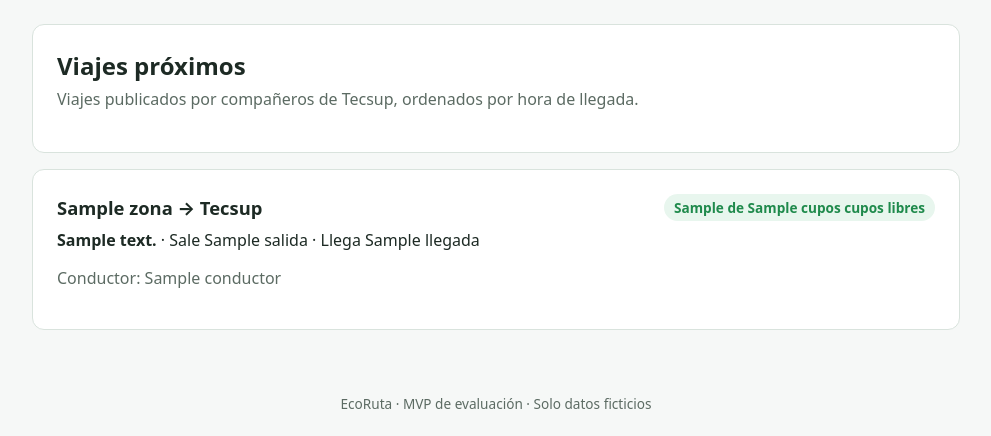
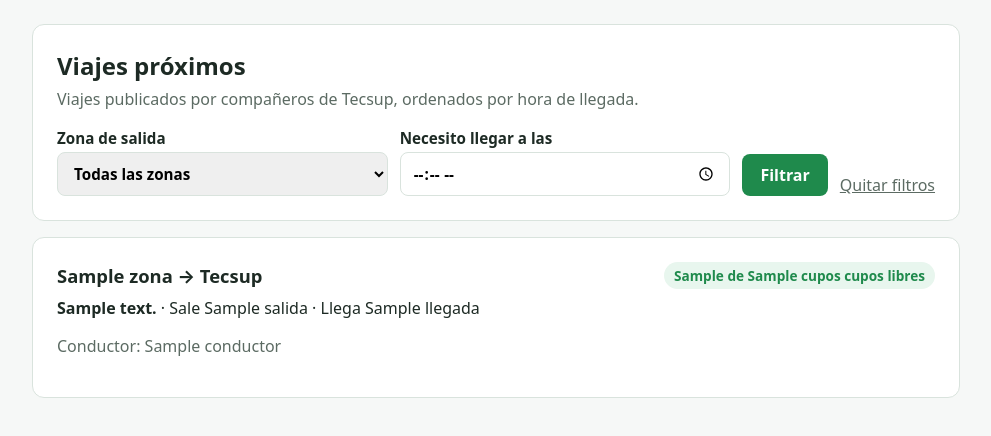
Before and after one commit to SebastianAlvaradoZ/ecoruta-mvp, a Node server app: template views/viajes.ejs in a window 1280 px wide. Shown: the part 60-496 px from the top of the page, without its empty margins (144-1135 px from the left). Run offline with Node 20, Linux system fonts and the light colour scheme; the template is opened without the code that fills it: most values are stand-ins (such as "Sample title", 1, 10 or a date in 2020).

Commit message:
H-05: filtrar viajes por zona y por la hora a la que necesito llegar

```diff
--- a/app.js
+++ b/app.js
@@ -148,16 +148,25 @@ app.post('/viajes', requiereSesion, soloConductor, async (req, res) => {
 });
 
 // ---------- H-04: lista de viajes próximos ----------
+// ---------- H-05: filtro por zona y por hora a la que necesito llegar ----------
 app.get('/viajes', requiereSesion, async (req, res) => {
+  const zona = ZONAS.includes(req.query.zona) ? req.query.zona : '';
+  const llegarAntes = /^\d{2}:\d{2}$/.test(req.query.llegar || '') ? req.query.llegar : '';
+
+  const condiciones = ['v.fecha >= $1'];
+  const valores = [hoyEnLima()];
+  if (zona) { valores.push(zona); condiciones.push(`v.zona = $${valores.length}`); }
+  if (llegarAntes) { valores.push(llegarAntes); condiciones.push(`v.hora_llegada <= $${valores.length}`); }
+
   const { rows: viajes } = await pool.query(
     `SELECT v.*, to_char(v.hora_salida, 'HH24:MI') AS salida, to_char(v.hora_llegada, 'HH24:MI') AS llegada,
             to_char(v.fecha, 'DD/MM/YYYY') AS fecha_texto, u.nombre AS conductor
        FROM viajes v JOIN usuarios u ON u.id = v.conductor_id
-      WHERE v.fecha >= $1
+      WHERE ${condiciones.join(' AND ')}
       ORDER BY v.fecha, v.hora_llegada`,
-    [hoyEnLima()]
+    valores
   );
-  res.render('viajes', { viajes });
+  res.render('viajes', { viajes, zonas: ZONAS, filtro: { zona, llegar: llegarAntes } });
 });
 
 module.exports = { app, requiereSesion, avisar };
--- a/public/estilos.css
+++ b/public/estilos.css
@@ -57,3 +57,5 @@ button.secundario { background: #fff; color: var(--rojo); border: 1px solid var(
 .chip { background: var(--verde-claro); color: var(--verde); border-radius: 999px; padding: 4px 10px; font-size: .85rem; font-weight: 700; }
 .chip.lleno { background: var(--rojo-claro); color: var(--rojo); }
 .vacio { text-align: center; color: var(--gris); }
+.filtros { display: flex; gap: 12px; align-items: flex-end; flex-wrap: wrap; }
+.filtros label { margin: 0; flex: 1 1 200px; }
--- a/views/viajes.ejs
+++ b/views/viajes.ejs
@@ -2,9 +2,26 @@
 <section class="tarjeta">
   <h1>Viajes próximos</h1>
   <p class="sub">Viajes publicados por compañeros de Tecsup, ordenados por hora de llegada.</p>
+  <form class="filtros" method="get" action="/viajes">
+    <label>Zona de salida
+      <select name="zona">
+        <option value="">Todas las zonas</option>
+        <% zonas.forEach(function (z) { %>
+          <option <%= filtro.zona === z ? 'selected' : '' %>><%= z %></option>
+        <% }) %>
+      </select>
+    </label>
+    <label>Necesito llegar a las
+      <input type="time" name="llegar" value="<%= filtro.llegar %>">
+    </label>
+    <button type="submit">Filtrar</button>
+    <% if (filtro.zona || filtro.llegar) { %><a class="muted" href="/viajes">Quitar filtros</a><% } %>
+  </form>
 </section>
 <% if (viajes.length === 0) { %>
-  <section class="tarjeta vacio">Aún no hay viajes publicados</section>
+  <section class="tarjeta vacio">
+    <% if (filtro.zona || filtro.llegar) { %>No hay viajes que coincidan con tu búsqueda.<% } else { %>Aún no hay viajes publicados<% } %>
+  </section>
 <% } %>
 <div class="lista">
   <% viajes.forEach(function (v) { %>
```
